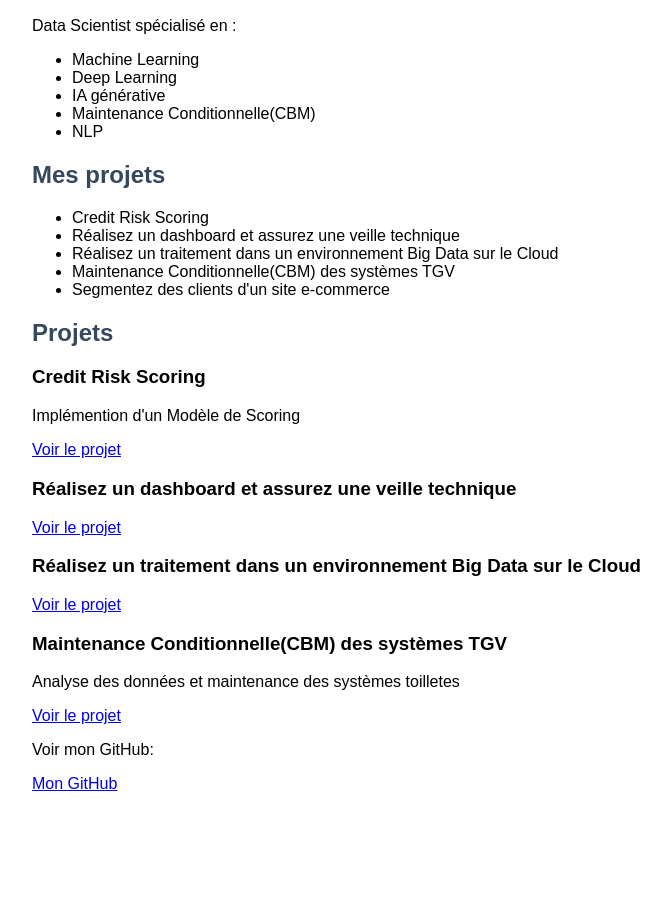
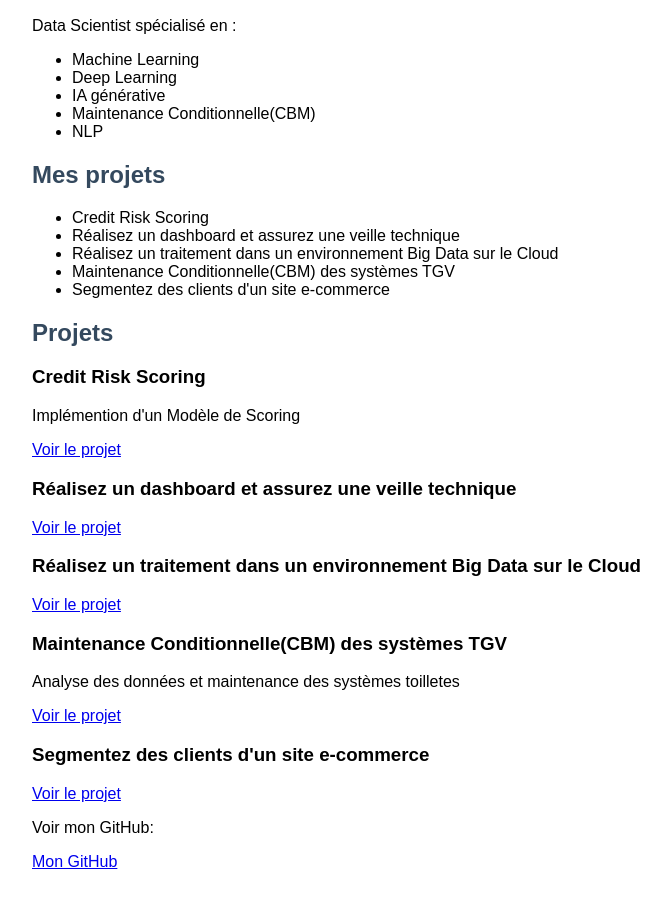
Before and after one commit to MATCOCO26/MATCOCO26.github.io, a plain HTML site: page index.html in a window 1280 px wide. Shown: the part 151-1056 px from the top of the page, without its empty margins (208-879 px from the left). Before the commit the page ends 984 px from the top, so only its background shows below. Drawn offline with Linux system fonts and the light colour scheme.

Commit message:
Update index.html

```diff
--- a/index.html
+++ b/index.html
@@ -39,19 +39,25 @@
 <div>
 <h3>Réalisez un dashboard et assurez une veille technique</h3>
 <p> </p>
-<a href="https://github.com/username/credit-risk-scoring">Voir le projet</a>
+<a href="https://github.com/username/veille technique">Voir le projet</a>
 </div>
 
 <div>
 <h3>Réalisez un traitement dans un environnement Big Data sur le Cloud</h3>
 <p> </p>
-<a href="https://github.com/username/credit-risk-scoring">Voir le projet</a>
+<a href="https://github.com/username/Big Data sur le Cloud">Voir le projet</a>
 </div>
 
 <div>
 <h3> Maintenance Conditionnelle(CBM) des systèmes TGV </h3>
 <p>Analyse des données et maintenance des systèmes toilletes</p>
-<a href="https://github.com/username/credit-risk-scoring">Voir le projet</a>
+<a href="https://github.com/username/Maintenance Conditionnelle(CBM)">Voir le projet</a>
+</div>
+
+<div>
+<h3> Segmentez des clients d'un site e-commerce </h3>
+<p></p>
+<a href="https://github.com/username/Segmentation">Voir le projet</a>
 </div>
 
 <p>Voir mon GitHub:</p>
```
